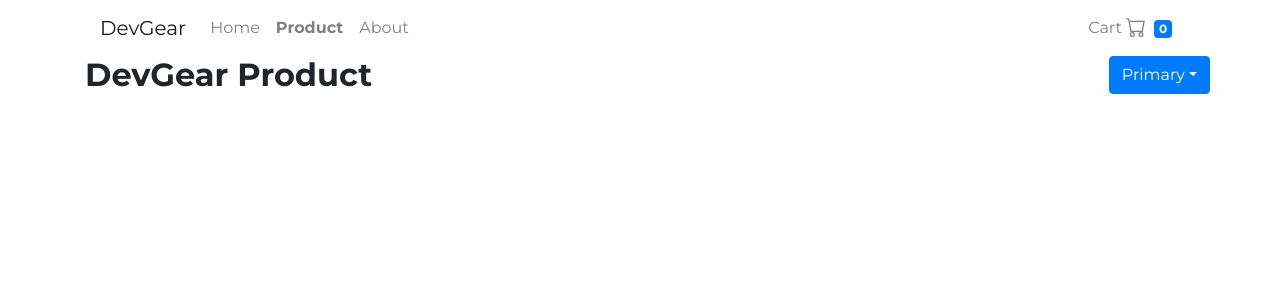
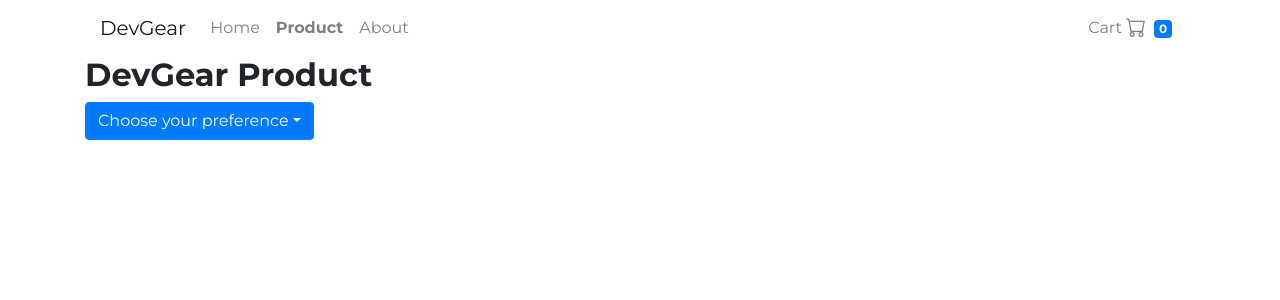
Before and after one commit to ilmyne/ilmy-mini-project-vue, a Vue app in the folder miniproject-laptop/: page /product in a window 1280 px wide. Shown: the top 300 px of the page. Built offline with nearby package versions, Linux system fonts and the light colour scheme.

Commit message:
edit dropdown

```diff
--- a/miniproject-laptop/src/components/Hero2.vue
+++ b/miniproject-laptop/src/components/Hero2.vue
@@ -1,27 +1,29 @@
+<!-- /* eslint-disable vue/no-parsing-error */ -->
 <template>
   <div class="row">
-        <div class="col">
-            <h2><strong>DevGear Product</strong></h2>
-        </div>
-        <div class="d-flex h-100">
-              <div class="justify-content-center align-self-center">
-  <b-dropdown text="Primary" variant="primary" class="ml-10">
-    <b-dropdown-item href="#">Action</b-dropdown-item>
-    <b-dropdown-item href="#">Another action</b-dropdown-item>
-    <b-dropdown-item href="#">Something else here</b-dropdown-item>
-  </b-dropdown>
+    <div class="col">
+      <h2><strong>DevGear Product</strong></h2>
+
+      <b-dropdown
+          text="Choose your preference"
+          id="dropdown-left"
+          variant="primary"
+          class="float-left"
+        >
+          <b-dropdown-item href="#">ASUS</b-dropdown-item>
+          <b-dropdown-item href="#">Lenovo</b-dropdown-item>
+          <b-dropdown-item href="#">Samsung</b-dropdown-item>
+        </b-dropdown>
+
+    </div>
   </div>
-        </div>
-  </div>
-
 </template>
 
 <script>
 export default {
-    name: 'Hero2'
-}
+  name: "Hero2",
+};
 </script>
 
 <style>
-
 </style>
```
